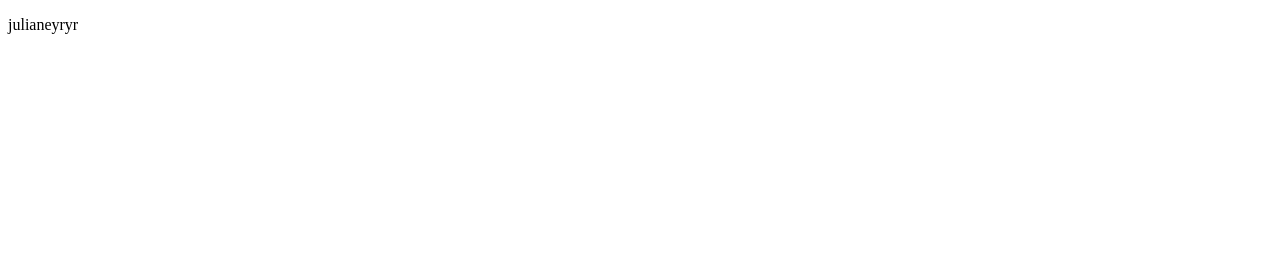
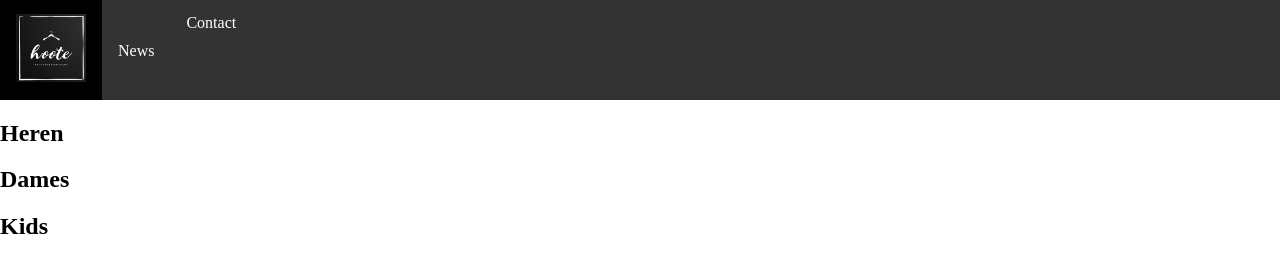
Before and after one commit to HooteClothing/HooteClothing.github.io, a plain HTML site: page index.html in a window 1280 px wide. Drawn offline with Linux system fonts and the light colour scheme.

Commit message:
We hebben een begin gemaakt aan de startpagina met een menu balk en de kleding categorieën.

```diff
--- a/index.html
+++ b/index.html
@@ -1,9 +1,36 @@
 <!DOCTYPE html>
 <html>
   <head>
-
+    <link rel="stylesheet" href="styles.css">
   </head>
   <body>
-    <p>julianeyryr</p>
+    <ul>
+      <li><a class="active" href="#home"><img src="HOOTE logo 2.png"</a></li>
+      <li><a href="#news">News</a></li>
+      <li><a href="#contact">Contact</a></li>
+    </ul>
+   <div class="header">
+  <p></p>
+</div>
+
+
+
+<div class="row">
+  <div class="column">
+    <h2>Heren</h2>
+    <p></p>
+  </div>
+
+  <div class="column">
+    <h2>Dames</h2>
+    <p></p>
+  </div>
+
+  <div class="column">
+    <h2>Kids</h2>
+    <p></p>
+  </div>
+</div>
+
   </body>
 </html>
--- /dev/null
+++ b/styles.css
@@ -0,0 +1,31 @@
+ul {
+  list-style-type: none;
+  margin: 0;
+  padding: 0;
+  overflow: hidden;
+  background-color: #333;
+}
+
+li {
+  float: left;
+}
+
+li a {
+  display: block;
+  color: white;
+  text-align: center;
+  padding: 14px 16px;
+  text-decoration: none;
+}
+
+li a:hover {
+  background-color: #000000;
+}
+
+body {
+  margin:0;
+}
+
+li a img {
+  width: 70px;
+}
```
Also changed, not shown: HOOTE logo 2.png (added), zwarte menu balk.jfif (added).
